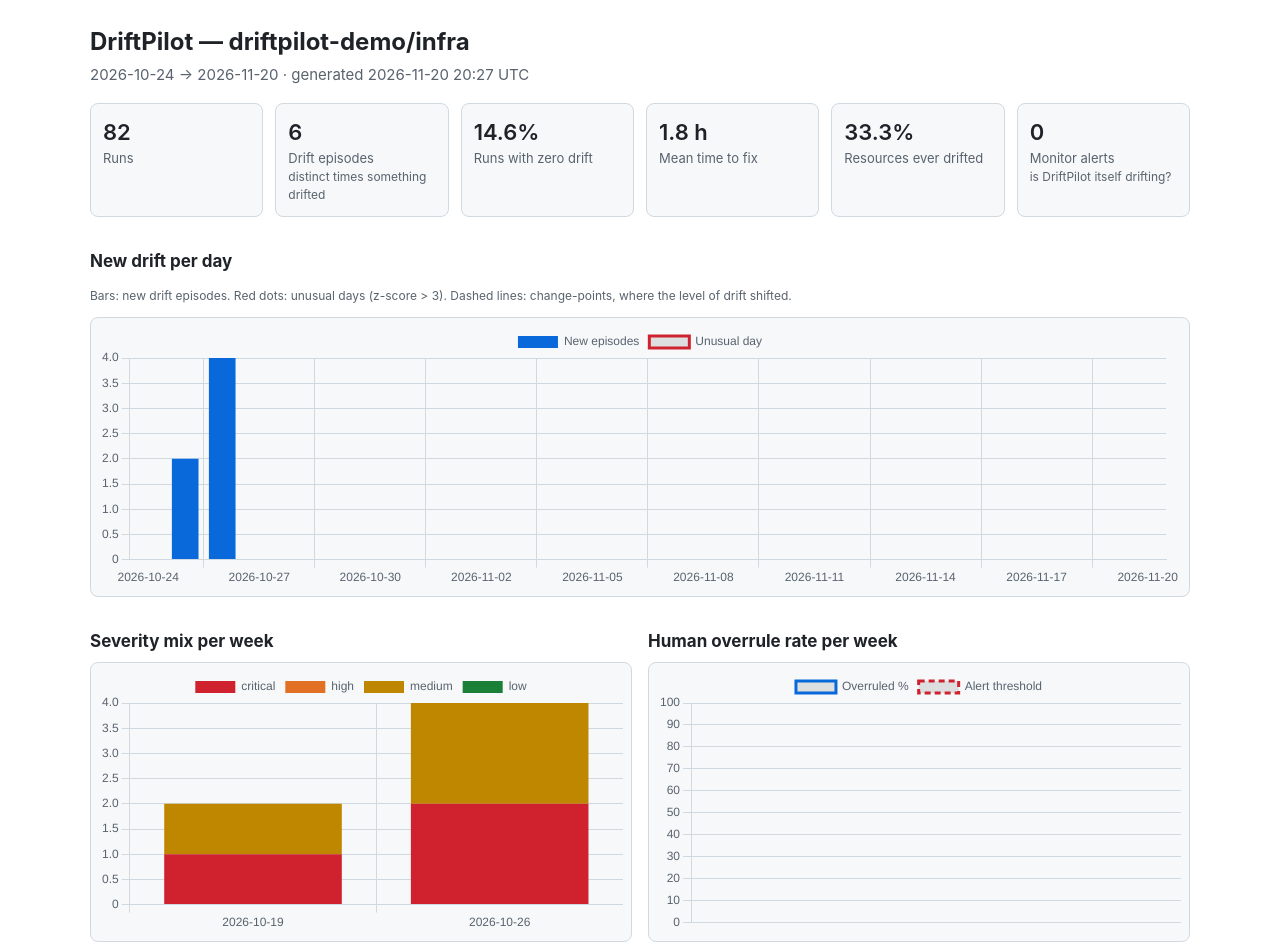
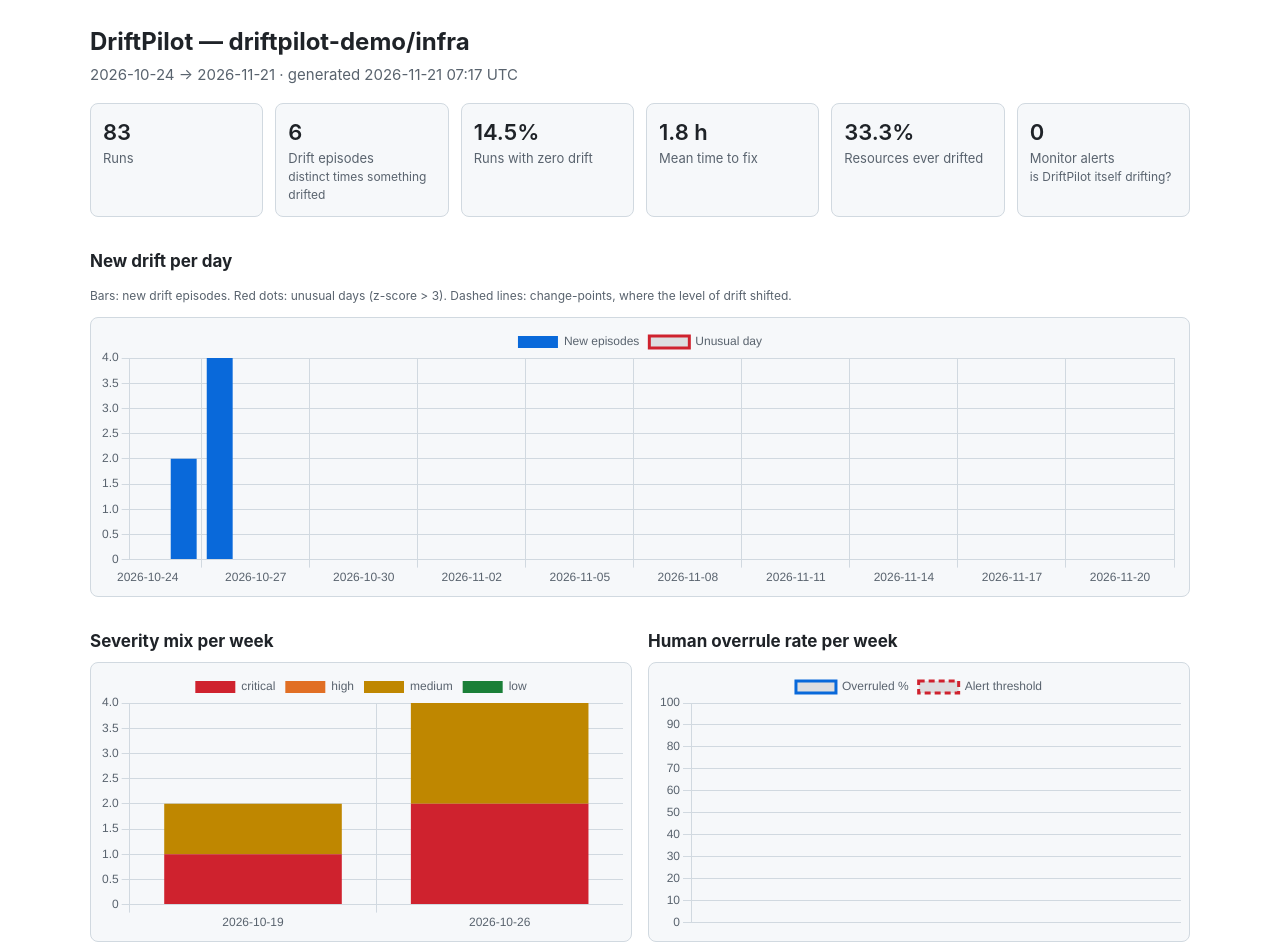
Before and after one commit to driftpilot-demo/drift-dashboard, a plain HTML site: page index.html in a window 1280 px wide. Shown: the top 945 px of the page. Drawn offline with nearby package versions, Linux system fonts and the light colour scheme.

Commit message:
Update dashboard (20261121T071707Z-4acd71)

```diff
--- a/index.html
+++ b/index.html
@@ -40,9 +40,9 @@ ul { padding-left: 20px; }
 <body>
 <main>
 <h1>DriftPilot — driftpilot-demo/infra</h1>
-<p class="sub">2026-10-24 → 2026-11-20 · generated 2026-11-20 20:27 UTC</p>
+<p class="sub">2026-10-24 → 2026-11-21 · generated 2026-11-21 07:17 UTC</p>
 
-<div class="tiles"><div class="tile"><div class="value">82</div><div class="label">Runs</div><div class="hint"></div></div><div class="tile"><div class="value">6</div><div class="label">Drift episodes</div><div class="hint">distinct times something drifted</div></div><div class="tile"><div class="value">14.6%</div><div class="label">Runs with zero drift</div><div class="hint"></div></div><div class="tile"><div class="value">1.8 h</div><div class="label">Mean time to fix</div><div class="hint"></div></div><div class="tile"><div class="value">33.3%</div><div class="label">Resources ever drifted</div><div class="hint"></div></div><div class="tile"><div class="value">0</div><div class="label">Monitor alerts</div><div class="hint">is DriftPilot itself drifting?</div></div></div>
+<div class="tiles"><div class="tile"><div class="value">83</div><div class="label">Runs</div><div class="hint"></div></div><div class="tile"><div class="value">6</div><div class="label">Drift episodes</div><div class="hint">distinct times something drifted</div></div><div class="tile"><div class="value">14.5%</div><div class="label">Runs with zero drift</div><div class="hint"></div></div><div class="tile"><div class="value">1.8 h</div><div class="label">Mean time to fix</div><div class="hint"></div></div><div class="tile"><div class="value">33.3%</div><div class="label">Resources ever drifted</div><div class="hint"></div></div><div class="tile"><div class="value">0</div><div class="label">Monitor alerts</div><div class="hint">is DriftPilot itself drifting?</div></div></div>
 
 <h2>New drift per day</h2>
 <p class="hint">Bars: new drift episodes. Red dots: unusual days (z-score &gt; 3).
@@ -75,7 +75,7 @@ Dashed lines: change-points, where the level of drift shifted.</p>
 </main>
 <script src="https://cdnjs.cloudflare.com/ajax/libs/Chart.js/4.4.1/chart.umd.min.js"></script>
 <script>
-const D = {"days": ["2026-10-24", "2026-10-25", "2026-10-26", "2026-10-27", "2026-10-28", "2026-10-29", "2026-10-30", "2026-10-31", "2026-11-01", "2026-11-02", "2026-11-03", "2026-11-04", "2026-11-05", "2026-11-06", "2026-11-07", "2026-11-08", "2026-11-09", "2026-11-10", "2026-11-11", "2026-11-12", "2026-11-13", "2026-11-14", "2026-11-15", "2026-11-16", "2026-11-17", "2026-11-18", "2026-11-19", "2026-11-20"], "daily": [0, 2, 4, 0, 0, 0, 0, 0, 0, 0, 0, 0, 0, 0, 0, 0, 0, 0, 0, 0, 0, 0, 0, 0, 0, 0, 0, 0], "anomalies": [null, null, null, null, null, null, null, null, null, null, null, null, null, null, null, null, null, null, null, null, null, null, null, null, null, null, null, null], "changePoints": [], "severity": {"weeks": ["2026-10-19", "2026-10-26"], "series": {"critical": [1, 2], "high": [0, 0], "medium": [1, 2], "low": [0, 0]}}, "overrule": {"weeks": [], "rates": [], "threshold": 25}};
+const D = {"days": ["2026-10-24", "2026-10-25", "2026-10-26", "2026-10-27", "2026-10-28", "2026-10-29", "2026-10-30", "2026-10-31", "2026-11-01", "2026-11-02", "2026-11-03", "2026-11-04", "2026-11-05", "2026-11-06", "2026-11-07", "2026-11-08", "2026-11-09", "2026-11-10", "2026-11-11", "2026-11-12", "2026-11-13", "2026-11-14", "2026-11-15", "2026-11-16", "2026-11-17", "2026-11-18", "2026-11-19", "2026-11-20", "2026-11-21"], "daily": [0, 2, 4, 0, 0, 0, 0, 0, 0, 0, 0, 0, 0, 0, 0, 0, 0, 0, 0, 0, 0, 0, 0, 0, 0, 0, 0, 0, 0], "anomalies": [null, null, null, null, null, null, null, null, null, null, null, null, null, null, null, null, null, null, null, null, null, null, null, null, null, null, null, null, null], "changePoints": [], "severity": {"weeks": ["2026-10-19", "2026-10-26"], "series": {"critical": [1, 2], "high": [0, 0], "medium": [1, 2], "low": [0, 0]}}, "overrule": {"weeks": [], "rates": [], "threshold": 25}};
 const css = (n) => getComputedStyle(document.documentElement).getPropertyValue(n).trim();
 Chart.defaults.color = css("--muted");
 Chart.defaults.borderColor = css("--line");
```
